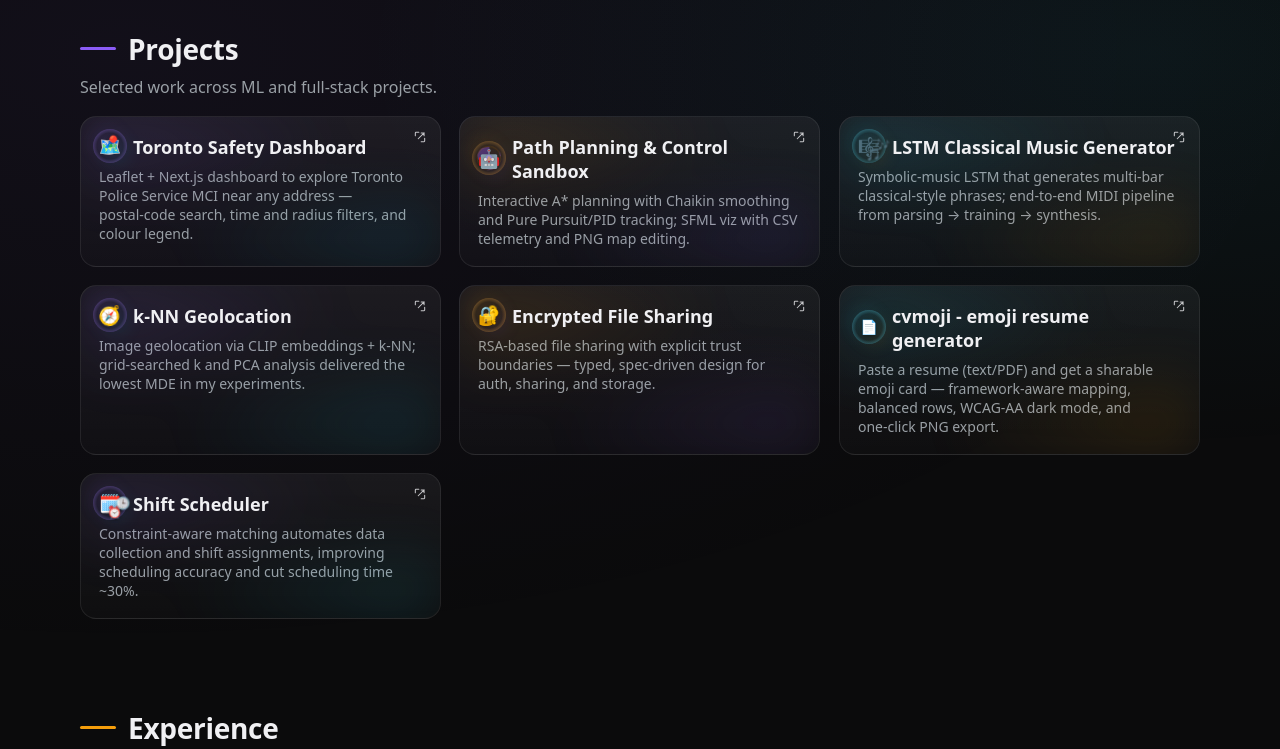
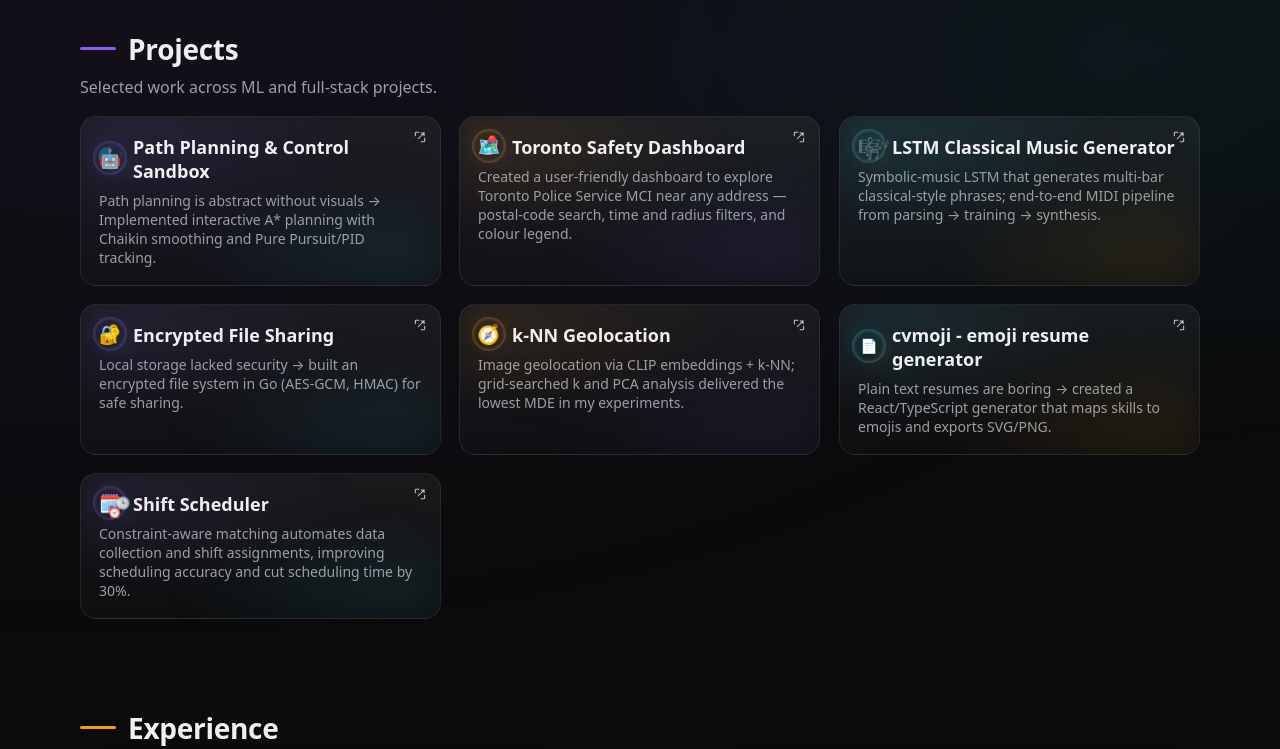
Before and after one commit to japinder12/japinder12.github.io, a Next.js app: page / in a window 1280 px wide. Shown: the part 470-1219 px from the top of the page. Built offline with nearby package versions, Linux system fonts and the light colour scheme; no server answers.

Commit message:
update project blurbs and order of projects

```diff
--- a/src/components/ProjectsGrid.tsx
+++ b/src/components/ProjectsGrid.tsx
@@ -14,13 +14,14 @@ type Project = {
 
 const GH = (process.env.NEXT_PUBLIC_GITHUB_URL as string) || 'https://github.com/japinder12'
 const projects: Project[] = [
-  { title: 'Toronto Safety Dashboard', blurb: 'Leaflet + Next.js dashboard to explore Toronto Police Service MCI near any address — postal‑code search, time and radius filters, and colour legend.', tag: 'Next.js · Leaflet', href: 'https://toronto-safety-five.vercel.app', icon: '🗺️', effect: 'pintrip' },
-  { title: 'Path Planning & Control Sandbox', blurb: 'Interactive A* planning with Chaikin smoothing and Pure Pursuit/PID tracking; SFML viz with CSV telemetry and PNG map editing.', tag: 'C++ · SFML', href: 'https://github.com/japinder12/path-planning', icon: '🤖', effect: 'planner' },
+  { title: 'Path Planning & Control Sandbox  ', blurb:
+    'Path planning is abstract without visuals → Implemented interactive A* planning with Chaikin smoothing and Pure Pursuit/PID tracking.', tag: 'C++ · SFML', href: 'https://github.com/japinder12/path-planning', icon: '🤖', effect: 'planner' },
+  { title: 'Toronto Safety Dashboard', blurb: 'Created a user-friendly dashboard to explore Toronto Police Service MCI near any address — postal‑code search, time and radius filters, and colour legend.', tag: 'Next.js · Leaflet', href: 'https://toronto-safety-five.vercel.app', icon: '🗺️', effect: 'pintrip' },
   { title: 'LSTM Classical Music Generator', blurb: 'Symbolic‑music LSTM that generates multi‑bar classical‑style phrases; end‑to‑end MIDI pipeline from parsing → training → synthesis.', tag: 'ML · TensorFlow', href: 'https://github.com/japinder12/lstm-music-generator', icon: '🎼', effect: 'music' },
+  { title: 'Encrypted File Sharing', blurb: 'Local storage lacked security → built an encrypted file system in Go (AES-GCM, HMAC) for safe sharing.', tag: 'Go · Security', href: 'https://github.com/japinder12/securefs-go', icon: '🔐', effect: 'filefly' },
   { title: 'k‑NN Geolocation', blurb: 'Image geolocation via CLIP embeddings + k‑NN; grid‑searched k and PCA analysis delivered the lowest MDE in my experiments.', tag: 'ML · PyTorch', href: GH, icon: '🧭', effect: 'compass' },
-  { title: 'Encrypted File Sharing', blurb: 'RSA‑based file sharing with explicit trust boundaries — typed, spec‑driven design for auth, sharing, and storage.', tag: 'Go · Security', href: 'https://github.com/japinder12/securefs-go', icon: '🔐', effect: 'filefly' },
-  { title: 'cvmoji - emoji resume generator', blurb: 'Paste a resume (text/PDF) and get a sharable emoji card — framework‑aware mapping, balanced rows, WCAG‑AA dark mode, and one‑click PNG export.', tag: 'React · Vite · pdf.js', href: 'https://cvmoji.vercel.app', icon: '🪪', effect: 'morph' },
-  { title: 'Shift Scheduler', blurb: 'Constraint‑aware matching automates data collection and shift assignments, improving scheduling accuracy and cut scheduling time ~30%.', tag: 'Apps Script', icon: '🗓️', effect: 'clockfloat' },
+  { title: 'cvmoji - emoji resume generator', blurb: 'Plain text resumes are boring → created a React/TypeScript generator that maps skills to emojis and exports SVG/PNG.', tag: 'React · Vite · pdf.js', href: 'https://cvmoji.vercel.app', icon: '🪪', effect: 'morph' },
+  { title: 'Shift Scheduler', blurb: 'Constraint‑aware matching automates data collection and shift assignments, improving scheduling accuracy and cut scheduling time by 30%.', tag: 'Apps Script', icon: '🗓️', effect: 'clockfloat' },
 ]
 
 function TiltCard({ p }: { p: Project }) {
```
